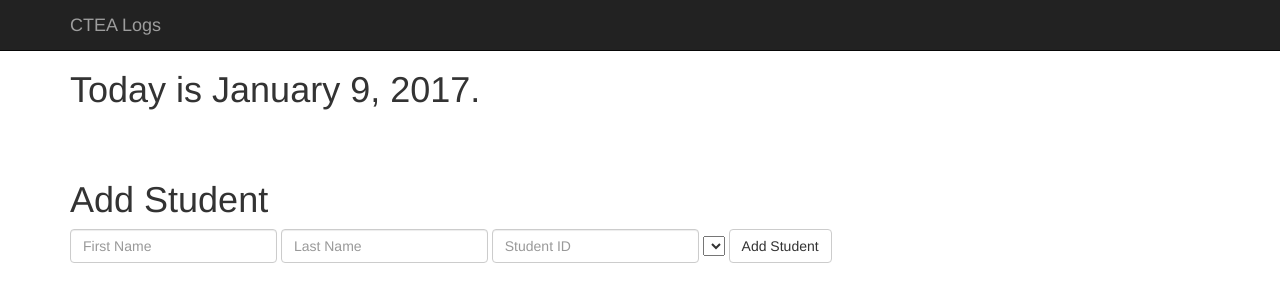
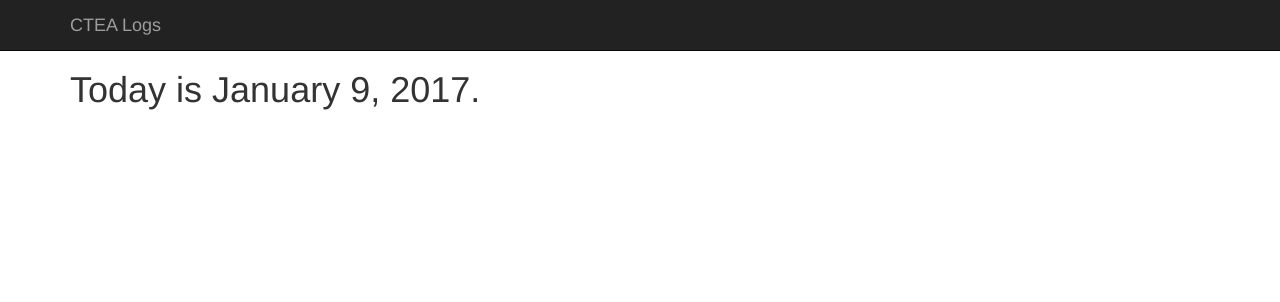
Before and after one commit to jorgegallardo/ctea-logs, a website: page public/index.html in a window 1280 px wide. Drawn offline with nearby package versions, Linux system fonts and the light colour scheme; no server answers.

Commit message:
removed add student

```diff
--- a/public/pages/class.html
+++ b/public/pages/class.html
@@ -10,7 +10,7 @@
   </div> <!--col-sm-12-->
 </div> <!--row-->
 <br>
-<div class="row">
+<!--<div class="row">
   <div class="col-sm-12">
     <h1>Add Student</h1>
     <form class="form-inline" ng-submit="addStudent()">
@@ -27,15 +27,12 @@
         <input type="text" class="form-control" placeholder="Student ID" ng-model="studentId">
       </div>
       <div class="form-group">
-       <!--  <input type="text" class="form-control" placeholder="Period ID" ng-model="periodId"> -->
-        <select ng-model="selectedPeriod" ng-options="period.name for period in periods">
-         <!--  <option ng-repeat="period in periods" value="{{period._id}}">{{period.name}}</option> -->
-        </select>
+        <select ng-model="selectedPeriod" ng-options="period.name for period in periods"></select>
       </div>
       <button class="btn btn-default" type="submit">Add Student</button>
     </form>
   </div>
-</div>
+</div>-->
 
 <div id="myModal" class="modal fade" tabindex="-1" role="dialog" aria-labelledby="myModalLabel" aria-hidden="true" ng-controller="ModalController">
   <div class="modal-dialog">
```
